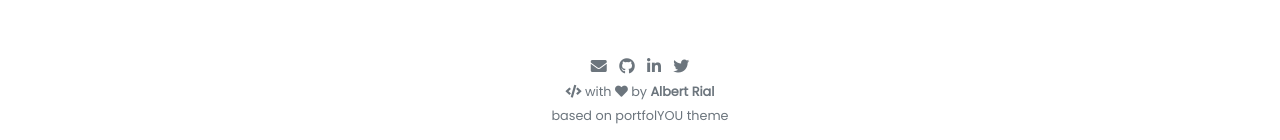
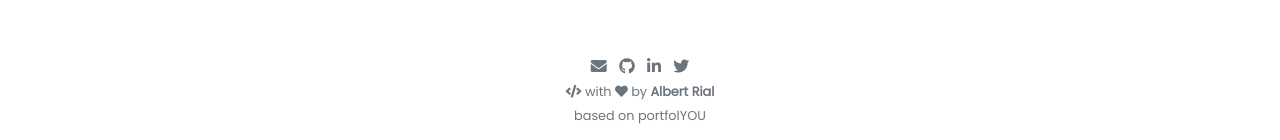
Before and after one commit to albertrial/albertrial.github.io, a Jekyll site: the page built from pages/index.md, in a window 1280 px wide. Shown: the part 757-897 px from the top of the page. Built offline with Jekyll 4.4.1, drawn with Linux system fonts in a browser that asks for light colours; nearby versions of some CDN libraries.

Commit message:
Update footer.html

```diff
--- a/_includes/footer.html
+++ b/_includes/footer.html
@@ -5,7 +5,7 @@
   <small class="text-muted mb-2">
     <i class="fas fa-code"></i> with <i class="fas fa-heart"></i>
     by <strong>{{ site.author.name }}</strong><br>
-    based on portfolYOU theme
+    based on portfolYOU
   </small>
 
 </footer>
```
